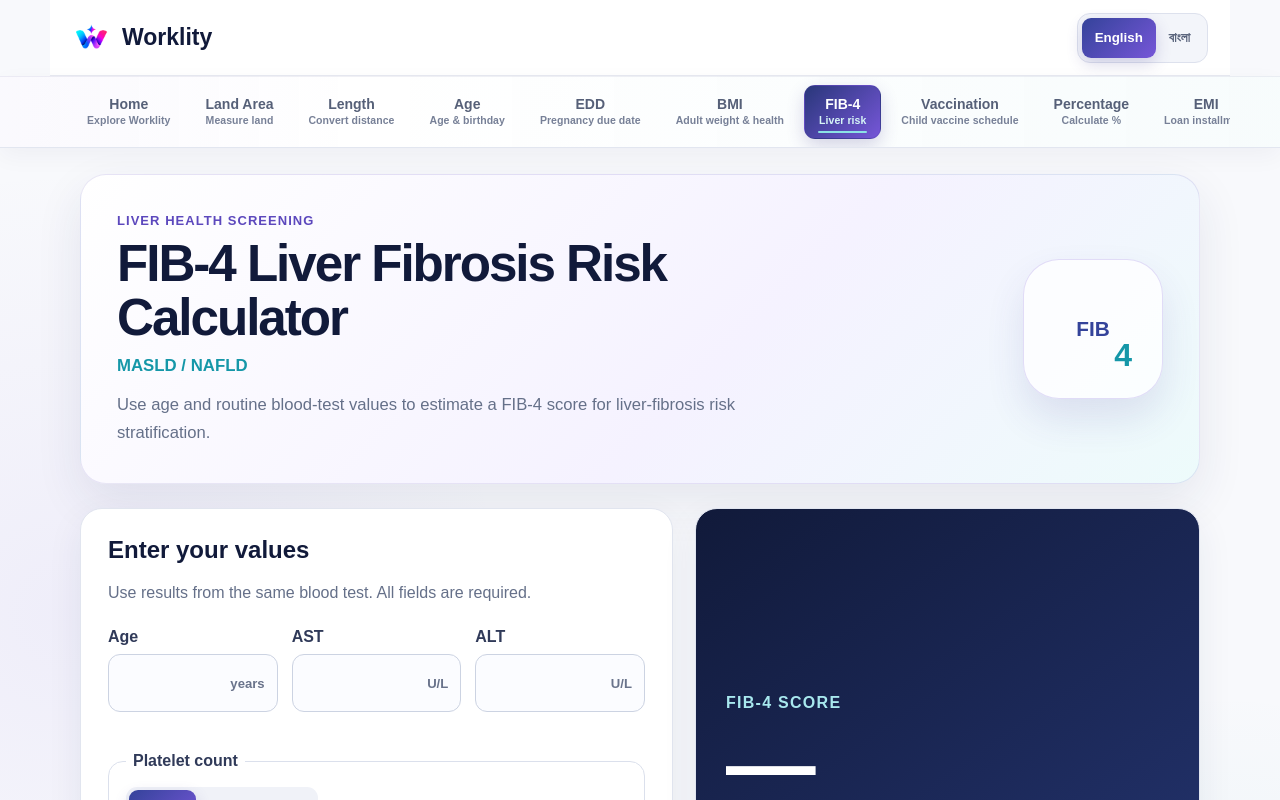
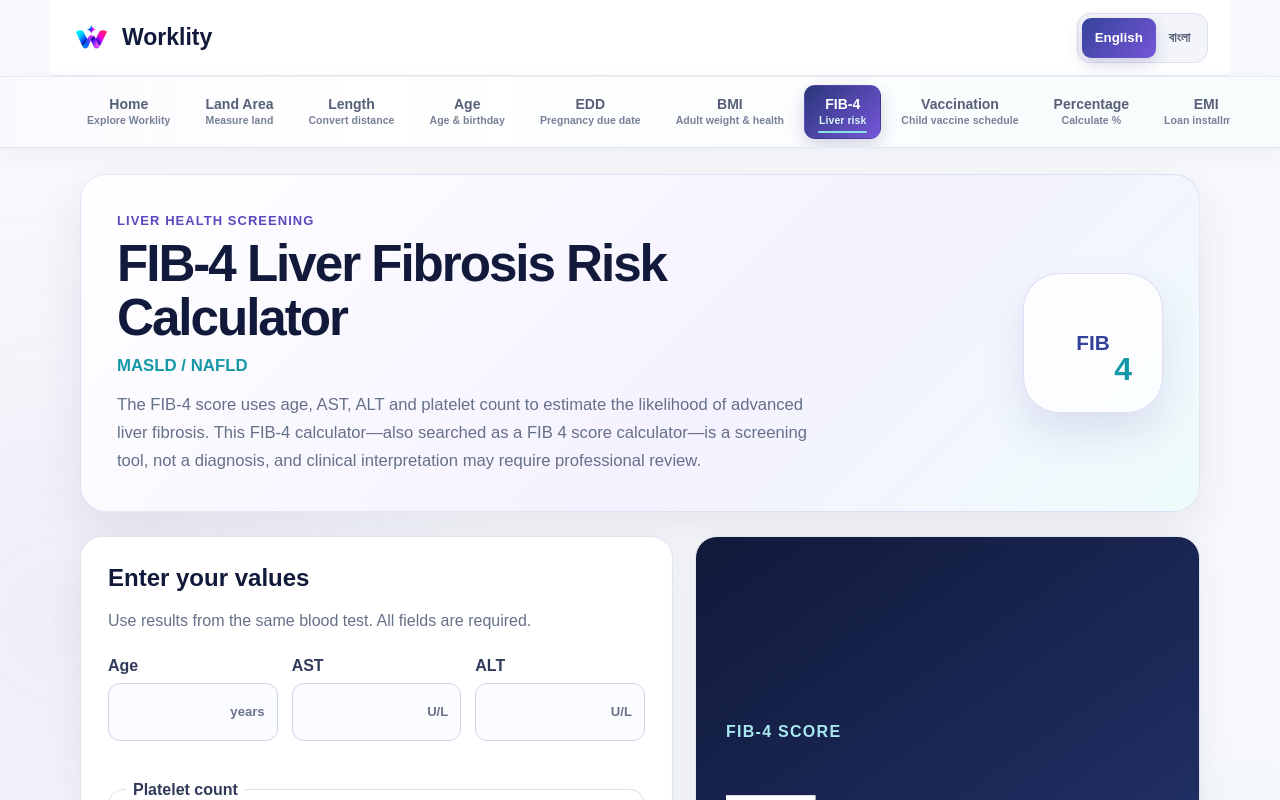
Before and after one commit to Arintri/worklity, a Next.js app: page /fib-4-calculator in a window 1280 px wide. Shown: the top 800 px of the page. Built offline with nearby package versions, Linux system fonts and the light colour scheme.

Commit message:
Improve FIB-4 Calculator SEO and clinical copy

```diff
--- a/app/fib-4-calculator/fib4Content.js
+++ b/app/fib-4-calculator/fib4Content.js
@@ -3,7 +3,7 @@ export const COPY = {
     eyebrow: "Liver health screening",
     title: "FIB-4 Liver Fibrosis Risk Calculator",
     support: "MASLD / NAFLD",
-    intro: "Use age and routine blood-test values to estimate a FIB-4 score for liver-fibrosis risk stratification.",
+    intro: "The FIB-4 score uses age, AST, ALT and platelet count to estimate the likelihood of advanced liver fibrosis. This FIB-4 calculator—also searched as a FIB 4 score calculator—is a screening tool, not a diagnosis, and clinical interpretation may require professional review.",
     formTitle: "Enter your values",
     formHint: "Use results from the same blood test. All fields are required.",
     age: "Age",
@@ -62,7 +62,7 @@ export const COPY = {
     eyebrow: "লিভার স্বাস্থ্য যাচাই",
     title: "FIB-4 লিভার ফাইব্রোসিস ঝুঁকি ক্যালকুলেটর",
     support: "MASLD / NAFLD",
-    intro: "বয়স ও সাধারণ রক্ত পরীক্ষার মান দিয়ে লিভার ফাইব্রোসিসের ঝুঁকি যাচাইয়ের জন্য FIB-4 স্কোর দেখুন।",
+    intro: "বয়স, AST, ALT ও প্লেটলেট সংখ্যা ব্যবহার করে FIB-4 স্কোর উন্নত লিভার ফাইব্রোসিসের সম্ভাবনার ঝুঁকি-অনুমান দেয়। এটি একটি স্ক্রিনিং টুল, রোগ নির্ণয় নয়; ফলের ক্লিনিক্যাল ব্যাখ্যার জন্য পেশাদার পরামর্শ প্রয়োজন হতে পারে।",
     formTitle: "আপনার মান লিখুন",
     formHint: "একই রক্ত পরীক্ষার রিপোর্টের মান ব্যবহার করুন। সব ঘর পূরণ করা জরুরি।",
     age: "বয়স",
--- a/app/fib-4-calculator/page.js
+++ b/app/fib-4-calculator/page.js
@@ -1,7 +1,7 @@
 import Fib4CalculatorClient from "./Fib4CalculatorClient";
 
-const title = "FIB-4 Calculator – Liver Fibrosis Risk";
-const description = "Calculate an adult FIB-4 score using age, AST, ALT and platelet count, with MASLD/NAFLD risk guidance for India in English and Bengali.";
+const title = "FIB-4 Score Calculator - Liver Fibrosis Risk for MASLD/NAFLD";
+const description = "Use this FIB-4 score calculator with age, AST, ALT and platelet count to estimate liver fibrosis risk in the MASLD/NAFLD screening context.";
 
 export const metadata = {
   title,
```
